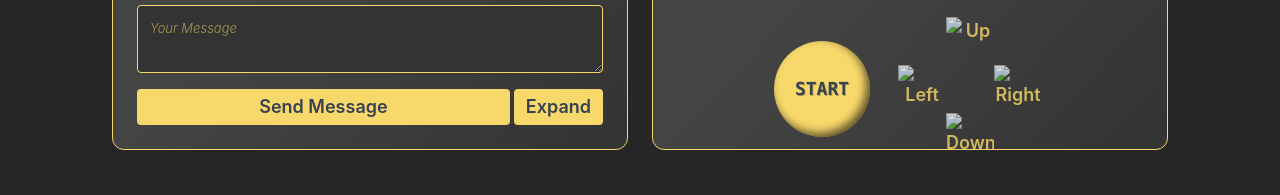
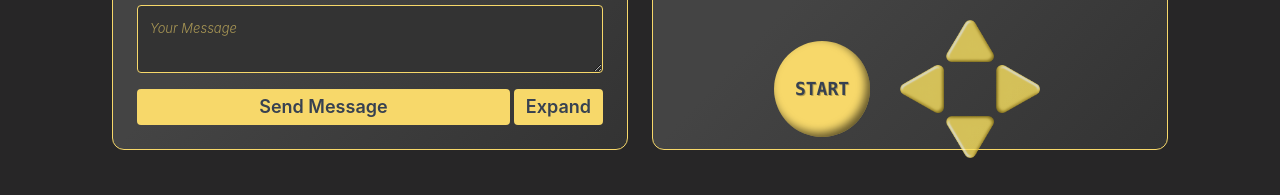
Before and after one commit to rmwizard/ilyabinus-portfolio, a plain HTML site: page index.html in a window 1280 px wide. Shown: the part 1962-2157 px from the top of the page. Drawn offline with nearby package versions, Linux system fonts and the light colour scheme; no server answers; a script that the page names is missing.

Commit message:
Update index.html

```diff
--- a/index.html
+++ b/index.html
@@ -486,7 +486,7 @@
                               onclick="sendKey('ArrowUp')"
                               class="opacity-80 w-14 h-14 p-1 -mb-2 bg-transparent hover:brightness-110 transition duration-200">
                            <img
-                              src="assets/snake-btns/up-btn.png"
+                              src="assets/up-btn.png"
                               alt="Up"
                               class="w-full h-full object-contain" />
                            </button>
@@ -495,7 +495,7 @@
                               <button onclick="sendKey('ArrowLeft')"
                                  class="opacity-80 w-14 h-14 p-1 bg-transparent hover:brightness-110 transition duration-200">
                               <img
-                                 src="assets/snake-btns/left-btn.png"
+                                 src="assets/left-btn.png"
                                  alt="Left"
                                  class="w-full h-full object-contain" />
                               </button>
@@ -503,7 +503,7 @@
                               <button onclick="sendKey('ArrowRight')"
                                  class="opacity-80 w-14 h-14 p-1 bg-transparent hover:brightness-110 transition duration-200">
                               <img
-                                 src="assets/snake-btns/right-btn.png"
+                                 src="assets/right-btn.png"
                                  alt="Right"
                                  class="w-full h-full object-contain" />
                               </button>
@@ -512,7 +512,7 @@
                            <button onclick="sendKey('ArrowDown')"
                               class="opacity-80 w-14 h-14 p-1 -mt-2 bg-transparent hover:brightness-110 transition duration-200">
                            <img
-                              src="assets/snake-btns/down-btn.png"
+                              src="assets/down-btn.png"
                               alt="Down"
                               class="w-full h-full object-contain" />
                            </button>
```
